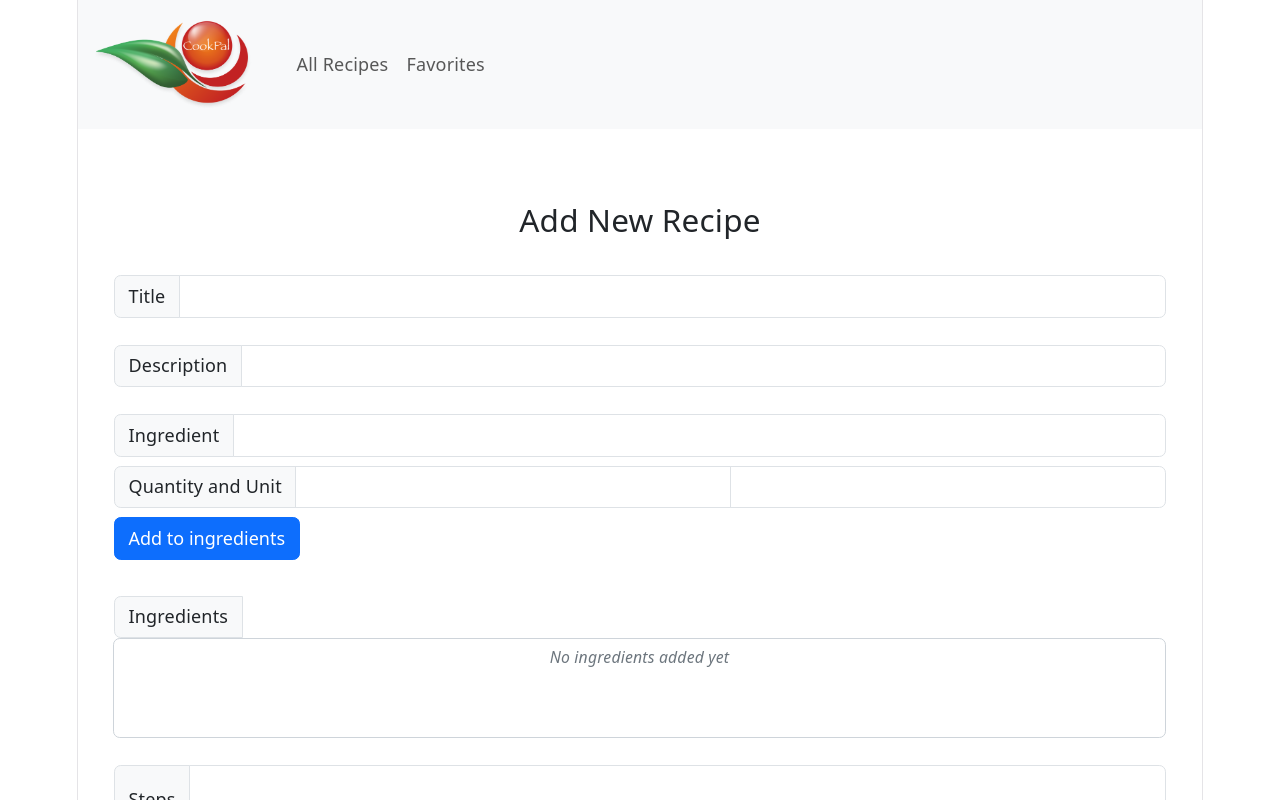
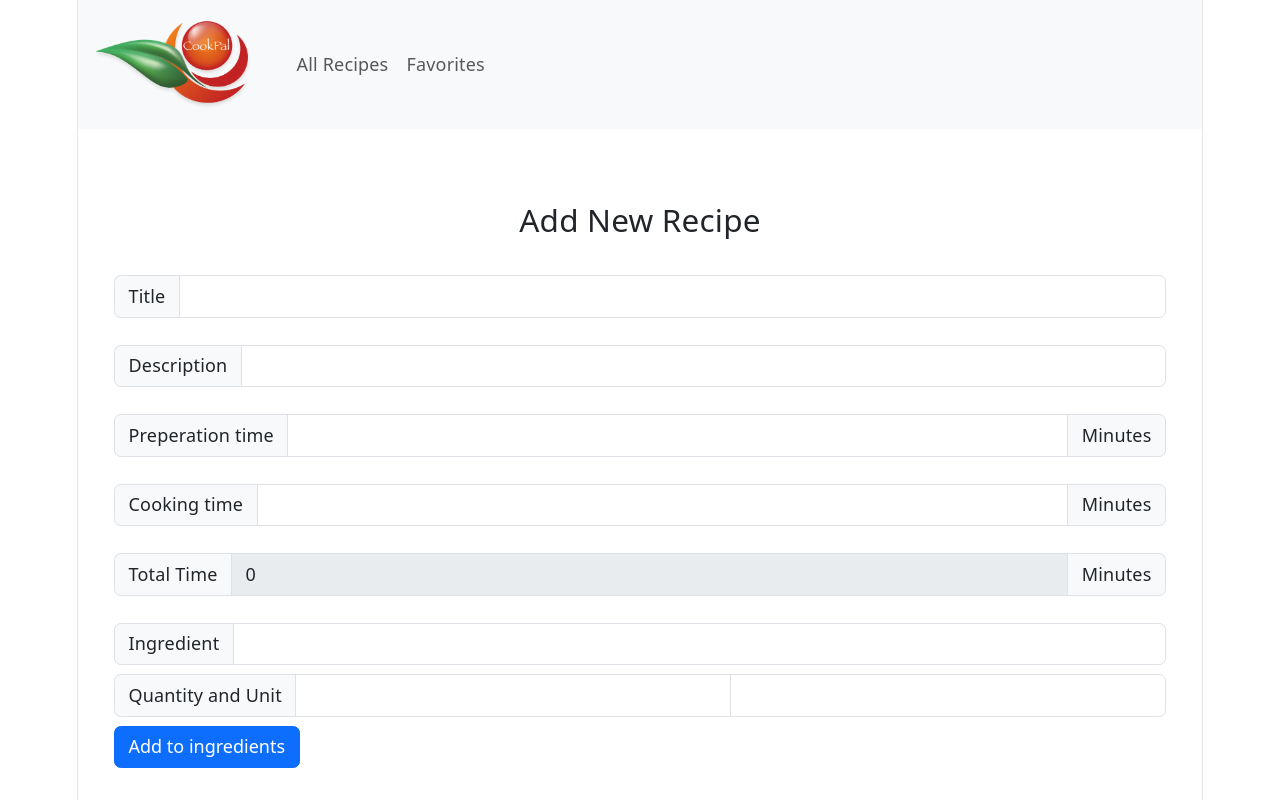
Before and after one commit to Sara-designer88/CookPal-client, a React (Vite) app: page /add-recipe in a window 1280 px wide. Shown: the top 800 px of the page. Built offline with nearby package versions, Linux system fonts and the light colour scheme.

Commit message:
adding vercel file

```diff
--- a/src/components/AddRecipe.jsx
+++ b/src/components/AddRecipe.jsx
@@ -23,8 +23,18 @@ function AddRecipe() {
   const [category, setCategory] = useState("");
   const [source, setSource] = useState("user");
   const [favChecked, setFavChecked] = useState(false);
+  const [preperationTime,setPreperationTime] = useState("")
+  const [cookingTime,setCookingTime] = useState("")
+
 
   const navigate = useNavigate();
+
+
+
+
+  const totalTime = Number(preperationTime) + Number(cookingTime)
+
+
 
   // function to add ingredient to the list of ingredients
   const addIngredient = () => {
@@ -63,6 +73,9 @@ function AddRecipe() {
       category: category,
       source: source,
       favChecked: favChecked,
+      cookingTime:cookingTime,
+      preperationTime :preperationTime,
+      totalTime : totalCalculation
     };
 
     try {
@@ -106,6 +119,51 @@ function AddRecipe() {
             value={description}
             onChange={(e) => setDescription(e.target.value)}
           />
+        </InputGroup>
+
+        <InputGroup className="mb-4">
+          <InputGroup.Text id="inputGroup-sizing-default">
+            Preperation time
+          </InputGroup.Text>
+          <Form.Control
+            aria-label="Default"
+            aria-describedby="inputGroup-sizing-default"
+            value={preperationTime}
+            onChange={(e) => setPreperationTime(e.target.value)}
+          />
+          <InputGroup.Text id="inputGroup-sizing-default">
+            Minutes
+          </InputGroup.Text>
+        </InputGroup>
+
+         <InputGroup className="mb-4">
+          <InputGroup.Text id="inputGroup-sizing-default">
+            Cooking time
+          </InputGroup.Text>
+          <Form.Control
+            aria-label="Default"
+            aria-describedby="inputGroup-sizing-default"
+            value={cookingTime}
+            onChange={(e) => setCookingTime(e.target.value)}
+          />
+          <InputGroup.Text id="inputGroup-sizing-default">
+            Minutes
+          </InputGroup.Text>
+        </InputGroup>
+
+         <InputGroup className="mb-4">
+          <InputGroup.Text id="inputGroup-sizing-default">
+            Total Time
+          </InputGroup.Text>
+          <Form.Control
+            aria-label="Default"
+            aria-describedby="inputGroup-sizing-default"
+            value={totalTime}
+            disabled
+          />
+          <InputGroup.Text id="inputGroup-sizing-default">
+            Minutes
+          </InputGroup.Text>
         </InputGroup>
 
         <InputGroup className="mb-2">
@@ -212,6 +270,8 @@ function AddRecipe() {
           />
         </InputGroup>
 
+
+
         <Form.Select
           className="mb-4"
           value={category}
```
Also changed, not shown: src/vercel.json (added).
